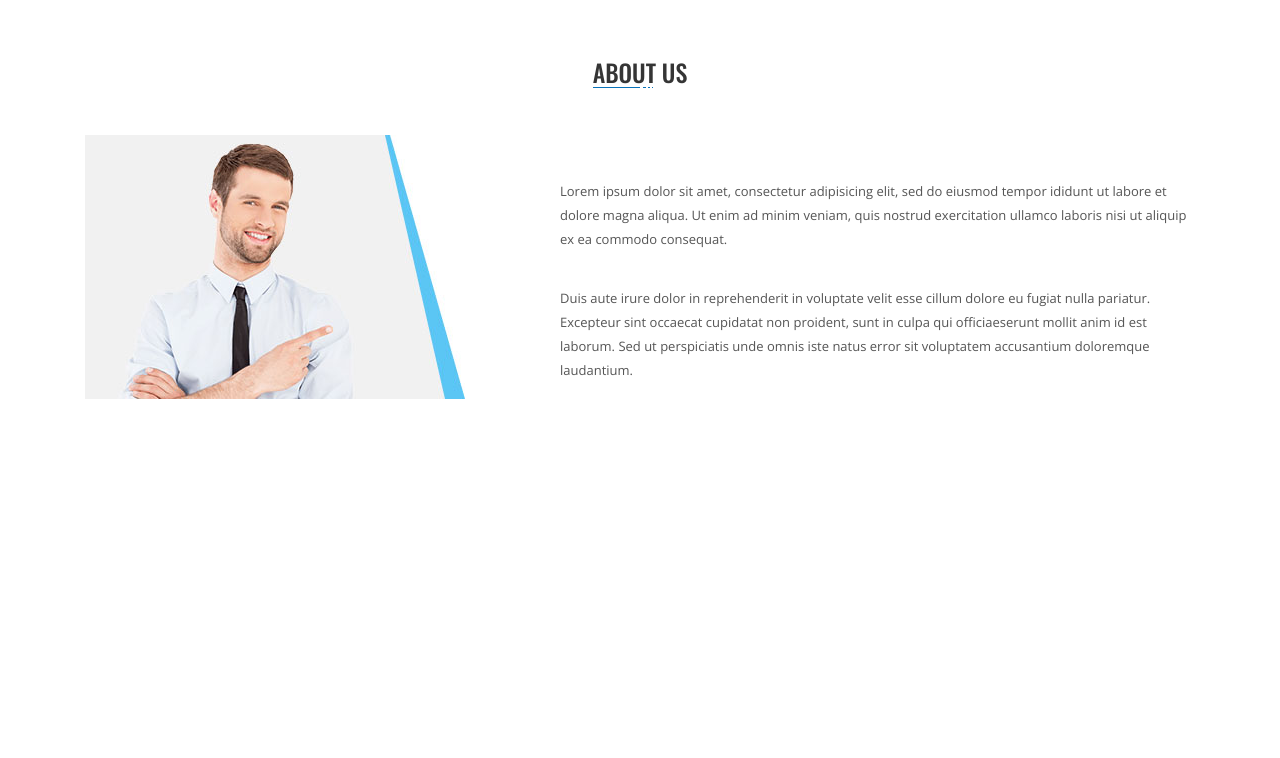
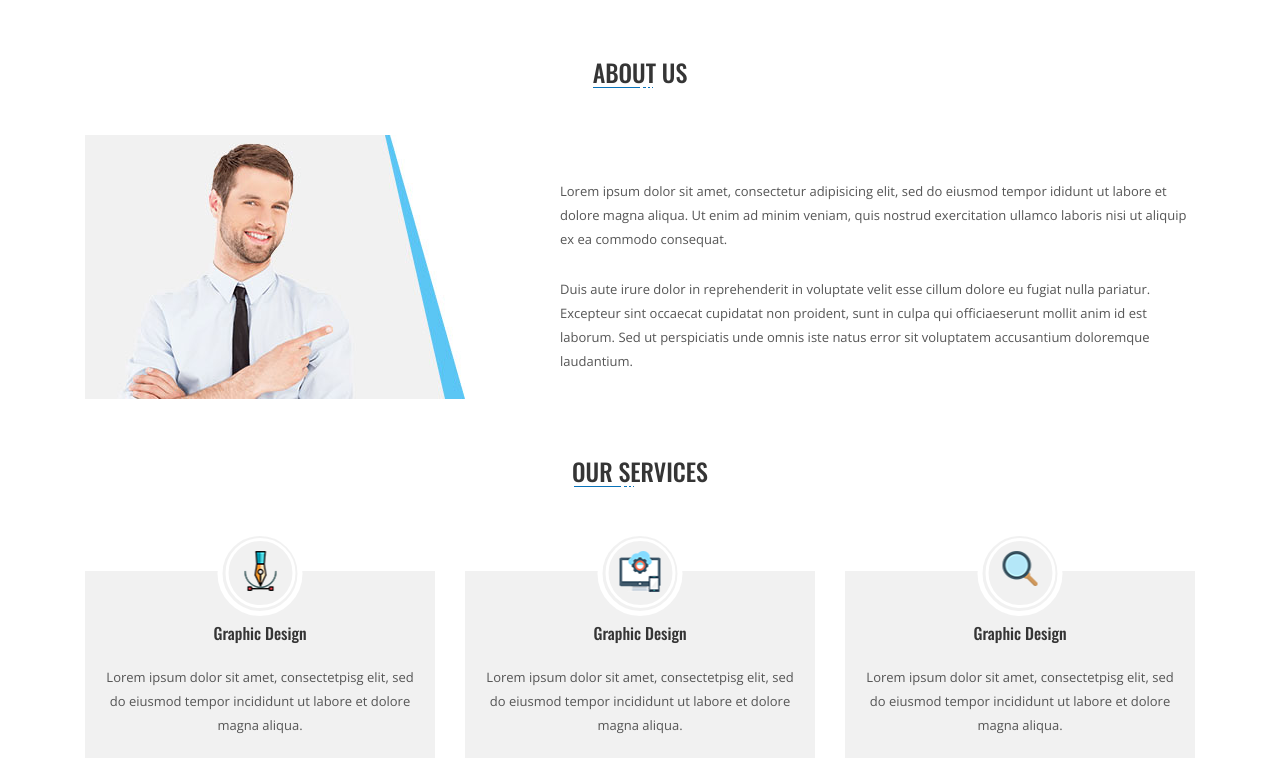
Before and after one commit to rifat-H/beatls-bootstrap, a website built with Parcel: page src/index.html in a window 1280 px wide. Shown: the part 558-1316 px from the top of the page. Before the commit the page ends 975 px from the top, so only its background shows below. Built offline with nearby package versions, Linux system fonts and the light colour scheme.

Commit message:
services done

```diff
--- a/src/index.html
+++ b/src/index.html
@@ -134,7 +134,70 @@
     <!-- about end -->
 
     <!-- services start -->
-    <section class="services"></section>
+    <section class="services">
+        <div class="container">
+            <div class="services-head text-center">
+                <h1 class="hed">Our Services</h1>
+                <img src="images/seperator.png" class="img-fluid" alt="separator">
+            </div>
+            <div class="row">
+                <!-- one service start -->
+                <div class="col-md-4 mt-5">
+                    <div class="service-item">
+                        <div class="content-head">
+                            <div class="inner text-center">
+                                <img src="images/service1.png" class="img-fluid" alt="sd">
+                            </div>
+                        </div>
+
+                        <div class="service-content">
+                            <h1 class="hed2 text-center">Graphic Design</h1>
+                            <p>Lorem ipsum dolor sit amet, consectetpisg elit, sed do eiusmod tempor incididunt ut
+                                labore et
+                                dolore magna aliqua.</p>
+                        </div>
+                    </div>
+                </div>
+                <!-- one service end -->
+                <!-- one service start -->
+                <div class="col-md-4 mt-5">
+                    <div class="service-item">
+                        <div class="content-head">
+                            <div class="inner text-center">
+                                <img src="images/service2.png" class="img-fluid" alt="sd">
+                            </div>
+                        </div>
+
+                        <div class="service-content">
+                            <h1 class="hed2 text-center">Graphic Design</h1>
+                            <p>Lorem ipsum dolor sit amet, consectetpisg elit, sed do eiusmod tempor incididunt ut
+                                labore et
+                                dolore magna aliqua.</p>
+                        </div>
+                    </div>
+                </div>
+                <!-- one service end -->
+                <!-- one service start -->
+                <div class="col-md-4 mt-5">
+                    <div class="service-item">
+                        <div class="content-head">
+                            <div class="inner text-center">
+                                <img src="images/service3.png" class="img-fluid" alt="sd">
+                            </div>
+                        </div>
+
+                        <div class="service-content">
+                            <h1 class="hed2 text-center">Graphic Design</h1>
+                            <p>Lorem ipsum dolor sit amet, consectetpisg elit, sed do eiusmod tempor incididunt ut
+                                labore et
+                                dolore magna aliqua.</p>
+                        </div>
+                    </div>
+                </div>
+                <!-- one service end -->
+            </div>
+        </div>
+    </section>
     <!-- services end -->
 
     <!-- portfolio start -->
--- a/src/scss/_style.scss
+++ b/src/scss/_style.scss
@@ -161,7 +161,7 @@ header {
     .about-content {
         &:last-child {
             p {
-                margin-bottom: 35px;
+                margin-bottom: 26px;
             }
         }
 
@@ -198,7 +198,98 @@ header {
 // <!-- about end -->
 
 // <!-- services start -->
-.services {}
+.services {
+    padding-top: 60px;
+
+    .services-head {
+        margin-bottom: 27px;
+
+        img {
+            margin-left: -73px;
+            margin-top: -9px;
+        }
+    }
+
+    .service-item {
+        transition: all linear .3s;
+        -moz-transition: all linear .3s;
+        -ms-transition: all linear .3s;
+        -o-transition: all linear .3s;
+        -webkit-transition: all linear .3s;
+
+        &:hover {
+            box-shadow: 0 0 15px #353535;
+
+            .content-head {
+                background-color: #5bc5f4;
+            }
+            .inner {
+                background-color: #5bc5f4 !important;
+            }
+        }
+
+
+        .content-head {
+            margin: 0 auto;
+            background-color: #f1f1f1;
+            height: 85px;
+            width: 85px;
+            border-radius: 50%;
+            -webkit-border-radius: 50%;
+            -moz-border-radius: 50%;
+            -ms-border-radius: 50%;
+            -o-border-radius: 50%;
+            border: 5px solid #fff;
+            position: absolute;
+            top: -40px;
+            left: 50%;
+            z-index: 10;
+            transform: translate(-50%);
+            -webkit-transform: translate(-50%);
+            -moz-transform: translate(-50%);
+            -ms-transform: translate(-50%);
+            -o-transform: translate(-50%);
+
+            .inner {
+                // margin: 0 auto;
+                background-color: #f1f1f1;
+                height: 70px;
+                width: 70px;
+                border-radius: 50%;
+                -webkit-border-radius: 50%;
+                -moz-border-radius: 50%;
+                -ms-border-radius: 50%;
+                -o-border-radius: 50%;
+                border: 3px solid #fff;
+                margin: 2px auto;
+
+                img {
+                    margin-top: 10px;
+                }
+            }
+        }
+
+        .service-content {
+            background-color: #f1f1f1;
+            padding: 0 21px;
+
+            h1 {
+                margin-bottom: 20px;
+                padding-top: 50px;
+            }
+
+            p {
+                font-size: 13px;
+                line-height: 24px;
+                color: #555555;
+                font-family: 'Open Sans', sans-serif;
+                text-align: center;
+                padding-bottom: 21px;
+            }
+        }
+    }
+
+}
 
 // <!-- services end -->
 
```
